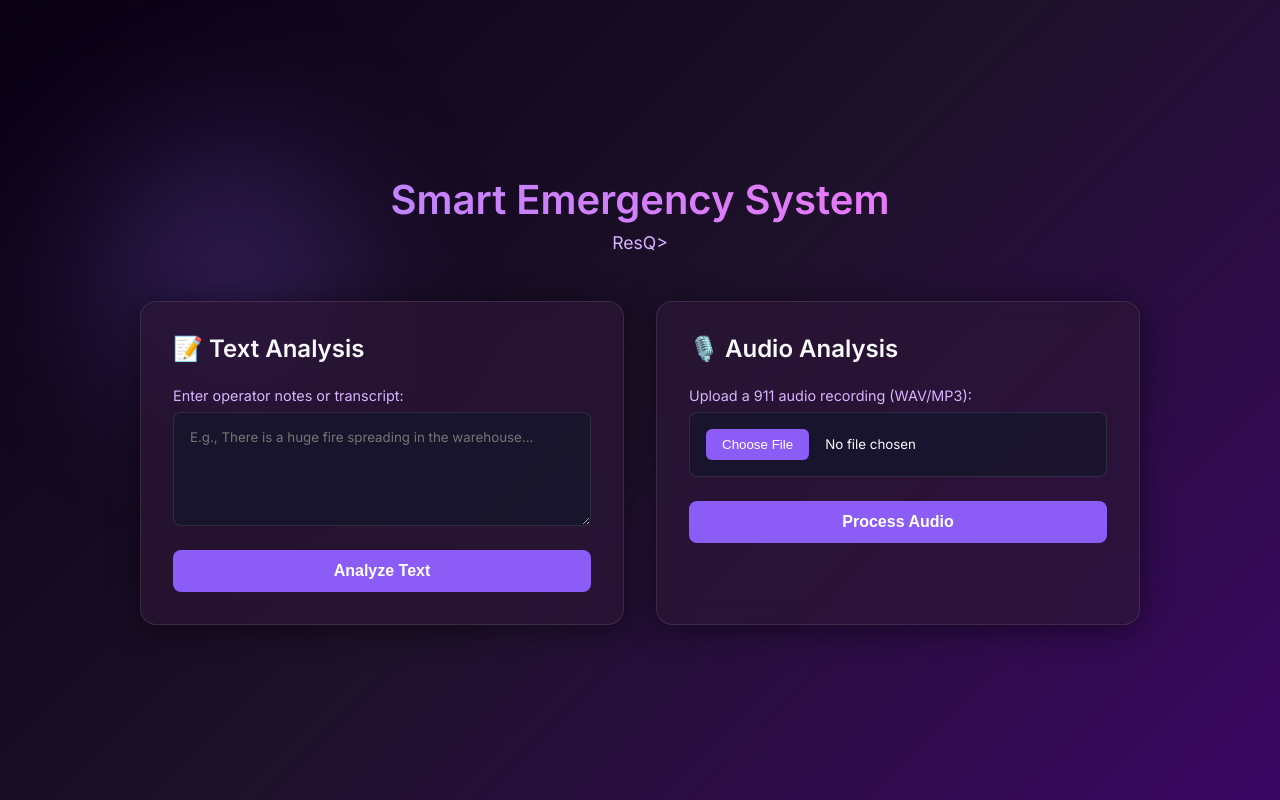
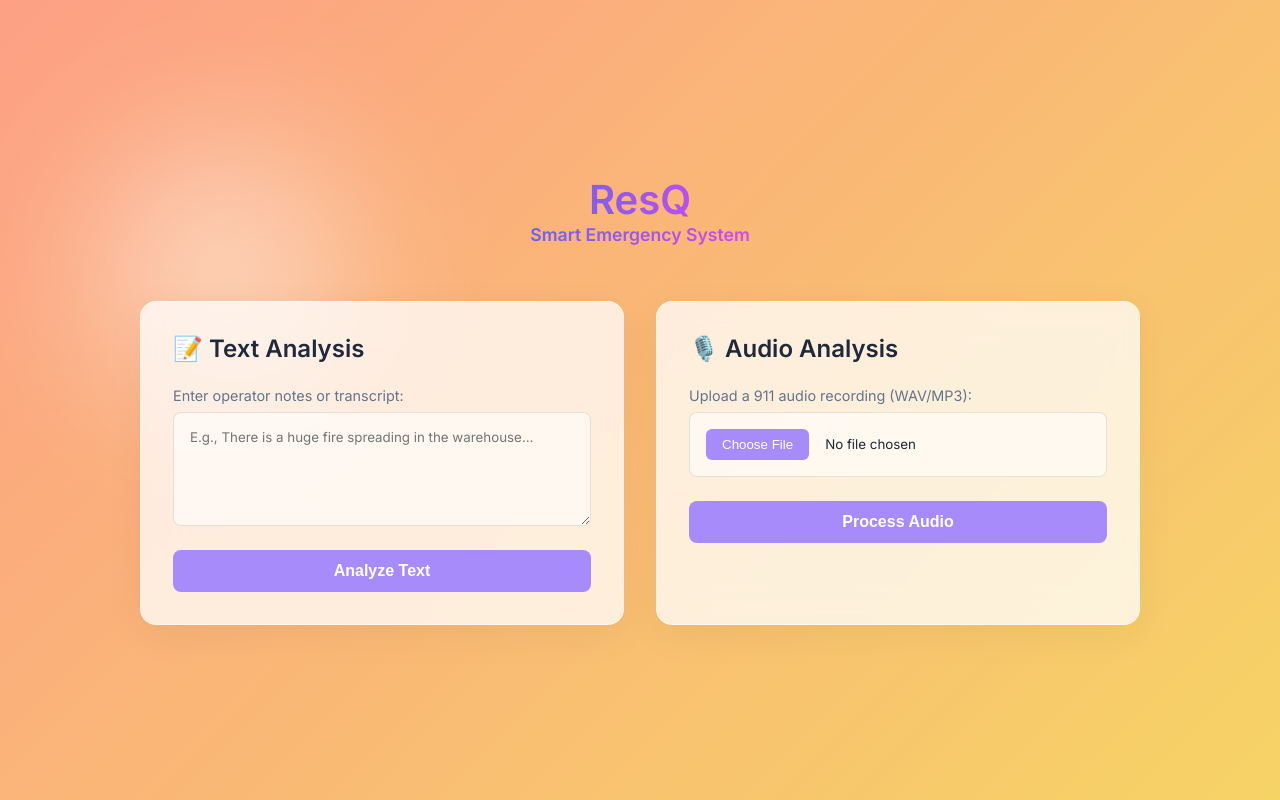
Before and after one commit to tanveeeD/EmergencyCall_Classifier, a Flask app: page / in a window 1280 px wide. Run offline with Flask 3, Linux system fonts and the light colour scheme.

Commit message:
change color theme of webpage

```diff
--- a/frontend/templates/index.html
+++ b/frontend/templates/index.html
@@ -8,13 +8,13 @@
     <link href="https://fonts.googleapis.com/css2?family=Inter:wght@300;400;600&display=swap" rel="stylesheet">
     <style>
         :root {
-            --bg-color: #1e112a;
-            --panel-bg: rgba(43, 22, 54, 0.7);
-            --primary: #8b5cf6;
-            --primary-hover: #7c3aed;
-            --text-main: #f8fafc;
-            --text-muted: #d8b4fe;
-            --glass-border: rgba(255, 255, 255, 0.1);
+            --bg-color: #f8fafc;
+            --panel-bg: rgba(255, 255, 255, 0.75);
+            --primary: #a78bfa; /* pastel violet */
+            --primary-hover: #8b5cf6;
+            --text-main: #1e293b;
+            --text-muted: #64748b;
+            --glass-border: rgba(255, 255, 255, 0.5);
 
             --fire-color: #ef4444;
             --police-color: #3b82f6;
@@ -29,7 +29,8 @@
 
         body {
             font-family: 'Inter', sans-serif;
-            background: linear-gradient(135deg, #090014, #1e112a, #3b0764);
+            background: linear-gradient(135deg, #fda085 0%, #f6d365 100%); /* Soft peach pastel */
+            background-attachment: fixed;
             color: var(--text-main);
             min-height: 100vh;
             display: flex;
@@ -49,7 +50,7 @@
             left: -10%;
             width: 400px;
             height: 400px;
-            background: radial-gradient(circle, rgba(139, 92, 246, 0.3) 0%, transparent 70%);
+            background: radial-gradient(circle, rgba(255, 255, 255, 0.6) 0%, transparent 70%);
             border-radius: 50%;
             filter: blur(60px);
             z-index: -1;
@@ -75,9 +76,10 @@
         h1 {
             font-size: 2.5rem;
             font-weight: 600;
-            background: linear-gradient(to right, #c084fc, #e879f9);
+            background: linear-gradient(to right, #6366f1, #d946ef);
             -webkit-background-clip: text;
             -webkit-text-fill-color: transparent;
+            background-clip: text;
             margin-bottom: 0.5rem;
         }
 
@@ -97,17 +99,18 @@
 
         .card {
             background: var(--panel-bg);
-            backdrop-filter: blur(12px);
+            backdrop-filter: blur(16px);
             border: 1px solid var(--glass-border);
             border-radius: 16px;
             padding: 2rem;
-            box-shadow: 0 4px 30px rgba(0, 0, 0, 0.5);
+            box-shadow: 0 10px 40px rgba(0, 0, 0, 0.05);
             transition: transform 0.3s ease, border-color 0.3s ease;
         }
 
         .card:hover {
             transform: translateY(-5px);
-            border-color: rgba(255, 255, 255, 0.2);
+            border-color: rgba(255, 255, 255, 0.8);
+            box-shadow: 0 10px 40px rgba(0, 0, 0, 0.1);
         }
 
         .card h2 {
@@ -133,8 +136,8 @@
         textarea,
         input[type="file"] {
             width: 100%;
-            background: rgba(15, 23, 42, 0.6);
-            border: 1px solid var(--glass-border);
+            background: rgba(255, 255, 255, 0.6);
+            border: 1px solid rgba(0,0,0,0.1);
             border-radius: 8px;
             padding: 1rem;
             color: var(--text-main);
@@ -146,7 +149,8 @@
         textarea:focus {
             outline: none;
             border-color: var(--primary);
-            box-shadow: 0 0 0 2px rgba(139, 92, 246, 0.2);
+            box-shadow: 0 0 0 2px rgba(167, 139, 250, 0.4);
+            background: rgba(255, 255, 255, 0.9);
         }
 
         input[type="file"]::file-selector-button {
@@ -194,8 +198,8 @@
             margin-top: 1.5rem;
             padding: 1.5rem;
             border-radius: 8px;
-            background: rgba(0, 0, 0, 0.2);
-            border: 1px dashed var(--glass-border);
+            background: rgba(255, 255, 255, 0.5);
+            border: 1px dashed rgba(0, 0, 0, 0.15);
             display: none;
             animation: fadeIn 0.4s ease-out;
         }
@@ -295,8 +299,8 @@
 <body>
 
     <header>
-        <h1>Smart Emergency System</h1>
-        <p class="subtitle">ResQ>
+        <h1>ResQ
+            <p class="subtitle">Smart Emergency System
     </header>
 
     <main>
@@ -332,7 +336,7 @@
             <div id="result-audio" class="result-box">
                 <p><strong>Transcript:</strong></p>
                 <p id="transcript-audio"
-                    style="font-style: italic; color: #cbd5e1; margin-bottom: 1rem; font-size: 0.9rem; max-height: 120px; overflow-y: auto; padding-right: 8px; border-left: 2px solid rgba(255,255,255,0.1); padding-left: 10px;">
+                    style="font-style: italic; color: #475569; margin-bottom: 1rem; font-size: 0.9rem; max-height: 120px; overflow-y: auto; padding-right: 8px; border-left: 2px solid rgba(0,0,0,0.1); padding-left: 10px;">
                     ...</p>
                 <p><strong>Predicted Category:</strong></p>
                 <div id="badge-audio" class="prediction-badge">...</div>
```
